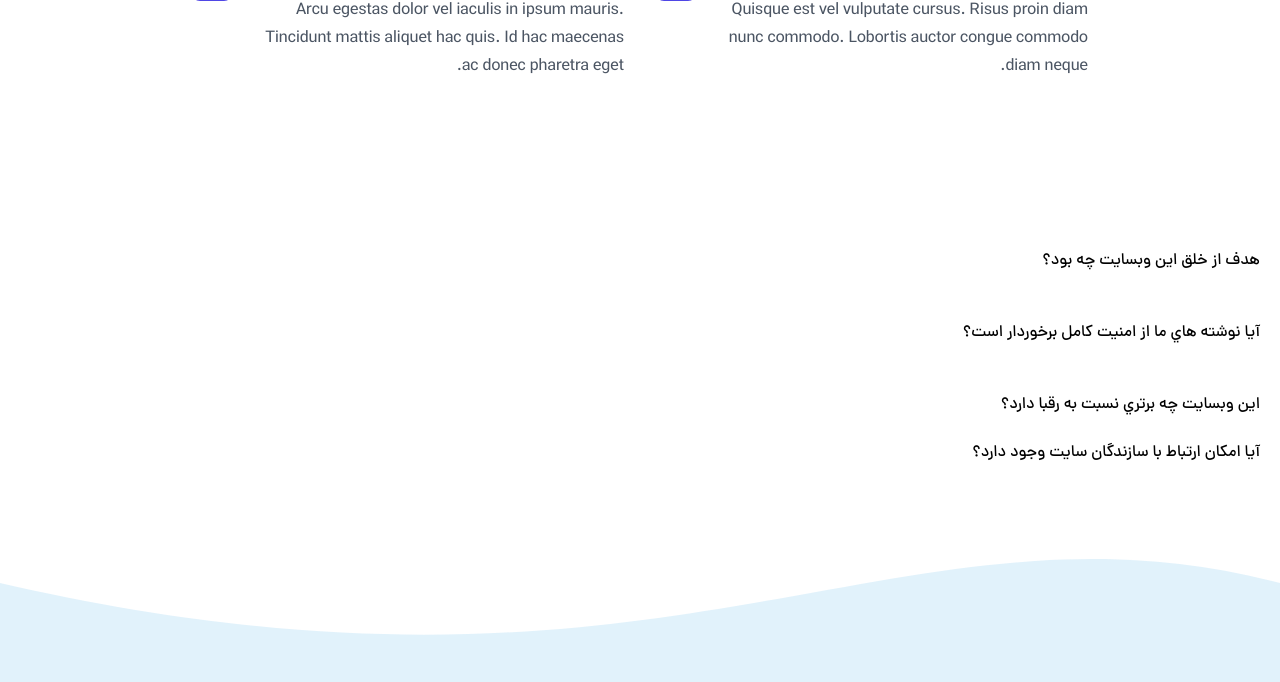
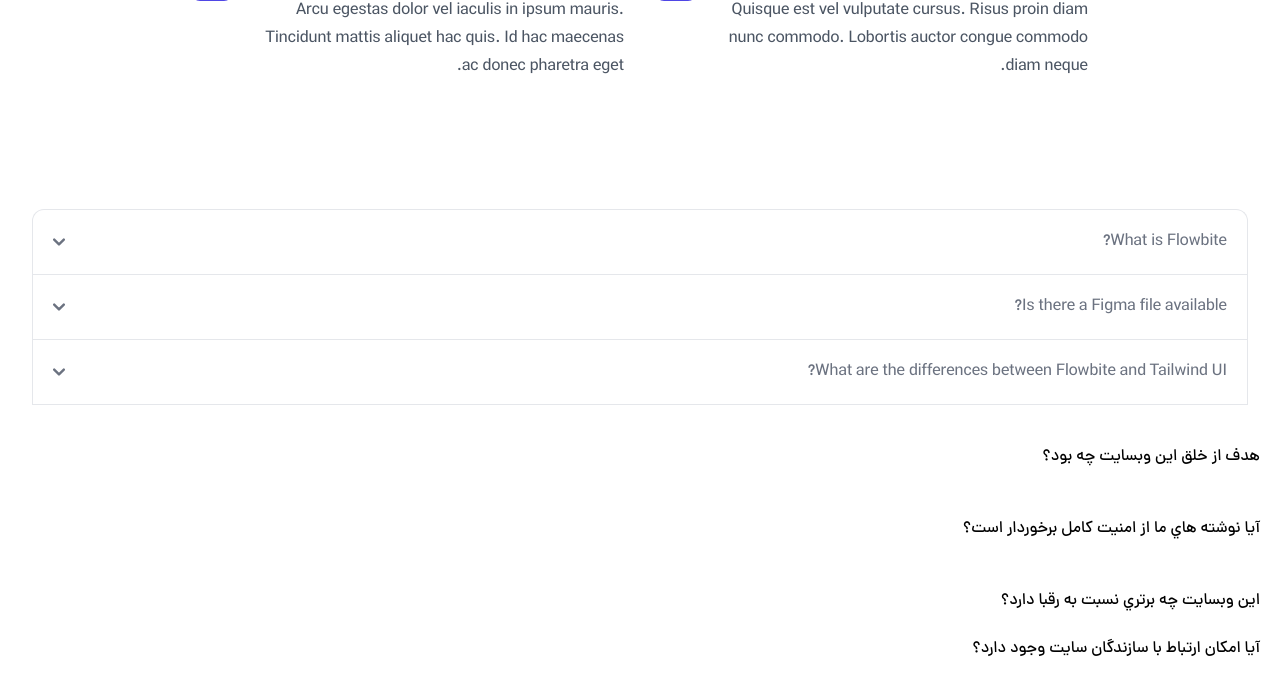
Before and after one commit to MrSobhan/NoteLegendary, a PHP site: page /php/home.php in a window 1280 px wide. Shown: the part 2235-2917 px from the top of the page. Run offline with PHP 8.4, Linux system fonts and the light colour scheme; data that the repository does not hold is empty; some libraries are stand-ins or nearby versions.

Commit message:
append accordion in home page

```diff
--- a/home.php
+++ b/home.php
@@ -300,6 +300,58 @@ include_once("./includes/header.php");
 
 
 
+    <section class="mx-auto max-w-7xl px-6 lg:px-8">
+
+      <div id="accordion-collapse" data-accordion="collapse">
+        <h2 id="accordion-collapse-heading-1">
+          <button type="button" class="flex items-center justify-between w-full p-5 font-medium rtl:text-right text-gray-500 border border-b-0 border-gray-200 rounded-t-xl focus:ring-4 focus:ring-gray-200 dark:focus:ring-gray-800 dark:border-gray-700 dark:text-gray-400 hover:bg-gray-100 dark:hover:bg-gray-800 gap-3" data-accordion-target="#accordion-collapse-body-1" aria-expanded="true" aria-controls="accordion-collapse-body-1">
+            <span>What is Flowbite?</span>
+            <svg data-accordion-icon class="w-3 h-3 rotate-180 shrink-0" aria-hidden="true" xmlns="http://www.w3.org/2000/svg" fill="none" viewBox="0 0 10 6">
+              <path stroke="currentColor" stroke-linecap="round" stroke-linejoin="round" stroke-width="2" d="M9 5 5 1 1 5" />
+            </svg>
+          </button>
+        </h2>
+        <div id="accordion-collapse-body-1" class="hidden" aria-labelledby="accordion-collapse-heading-1">
+          <div class="p-5 border border-b-0 border-gray-200 dark:border-gray-700 dark:bg-gray-900">
+            <p class="mb-2 text-gray-500 dark:text-gray-400">Flowbite is an open-source library of interactive components built on top of Tailwind CSS including buttons, dropdowns, modals, navbars, and more.</p>
+            <p class="text-gray-500 dark:text-gray-400">Check out this guide to learn how to <a href="/docs/getting-started/introduction/" class="text-blue-600 dark:text-blue-500 hover:underline">get started</a> and start developing websites even faster with components on top of Tailwind CSS.</p>
+          </div>
+        </div>
+        <h2 id="accordion-collapse-heading-2">
+          <button type="button" class="flex items-center justify-between w-full p-5 font-medium rtl:text-right text-gray-500 border border-b-0 border-gray-200 focus:ring-4 focus:ring-gray-200 dark:focus:ring-gray-800 dark:border-gray-700 dark:text-gray-400 hover:bg-gray-100 dark:hover:bg-gray-800 gap-3" data-accordion-target="#accordion-collapse-body-2" aria-expanded="false" aria-controls="accordion-collapse-body-2">
+            <span>Is there a Figma file available?</span>
+            <svg data-accordion-icon class="w-3 h-3 rotate-180 shrink-0" aria-hidden="true" xmlns="http://www.w3.org/2000/svg" fill="none" viewBox="0 0 10 6">
+              <path stroke="currentColor" stroke-linecap="round" stroke-linejoin="round" stroke-width="2" d="M9 5 5 1 1 5" />
+            </svg>
+          </button>
+        </h2>
+        <div id="accordion-collapse-body-2" class="hidden" aria-labelledby="accordion-collapse-heading-2">
+          <div class="p-5 border border-b-0 border-gray-200 dark:border-gray-700">
+            <p class="mb-2 text-gray-500 dark:text-gray-400">Flowbite is first conceptualized and designed using the Figma software so everything you see in the library has a design equivalent in our Figma file.</p>
+            <p class="text-gray-500 dark:text-gray-400">Check out the <a href="https://flowbite.com/figma/" class="text-blue-600 dark:text-blue-500 hover:underline">Figma design system</a> based on the utility classes from Tailwind CSS and components from Flowbite.</p>
+          </div>
+        </div>
+        <h2 id="accordion-collapse-heading-3">
+          <button type="button" class="flex items-center justify-between w-full p-5 font-medium rtl:text-right text-gray-500 border border-gray-200 focus:ring-4 focus:ring-gray-200 dark:focus:ring-gray-800 dark:border-gray-700 dark:text-gray-400 hover:bg-gray-100 dark:hover:bg-gray-800 gap-3" data-accordion-target="#accordion-collapse-body-3" aria-expanded="false" aria-controls="accordion-collapse-body-3">
+            <span>What are the differences between Flowbite and Tailwind UI?</span>
+            <svg data-accordion-icon class="w-3 h-3 rotate-180 shrink-0" aria-hidden="true" xmlns="http://www.w3.org/2000/svg" fill="none" viewBox="0 0 10 6">
+              <path stroke="currentColor" stroke-linecap="round" stroke-linejoin="round" stroke-width="2" d="M9 5 5 1 1 5" />
+            </svg>
+          </button>
+        </h2>
+        <div id="accordion-collapse-body-3" class="hidden" aria-labelledby="accordion-collapse-heading-3">
+          <div class="p-5 border border-t-0 border-gray-200 dark:border-gray-700">
+            <p class="mb-2 text-gray-500 dark:text-gray-400">The main difference is that the core components from Flowbite are open source under the MIT license, whereas Tailwind UI is a paid product. Another difference is that Flowbite relies on smaller and standalone components, whereas Tailwind UI offers sections of pages.</p>
+            <p class="mb-2 text-gray-500 dark:text-gray-400">However, we actually recommend using both Flowbite, Flowbite Pro, and even Tailwind UI as there is no technical reason stopping you from using the best of two worlds.</p>
+            <p class="mb-2 text-gray-500 dark:text-gray-400">Learn more about these technologies:</p>
+            <ul class="ps-5 text-gray-500 list-disc dark:text-gray-400">
+              <li><a href="https://flowbite.com/pro/" class="text-blue-600 dark:text-blue-500 hover:underline">Flowbite Pro</a></li>
+              <li><a href="https://tailwindui.com/" rel="nofollow" class="text-blue-600 dark:text-blue-500 hover:underline">Tailwind UI</a></li>
+            </ul>
+          </div>
+        </div>
+      </div>
+    </section>
 
 
 
```
